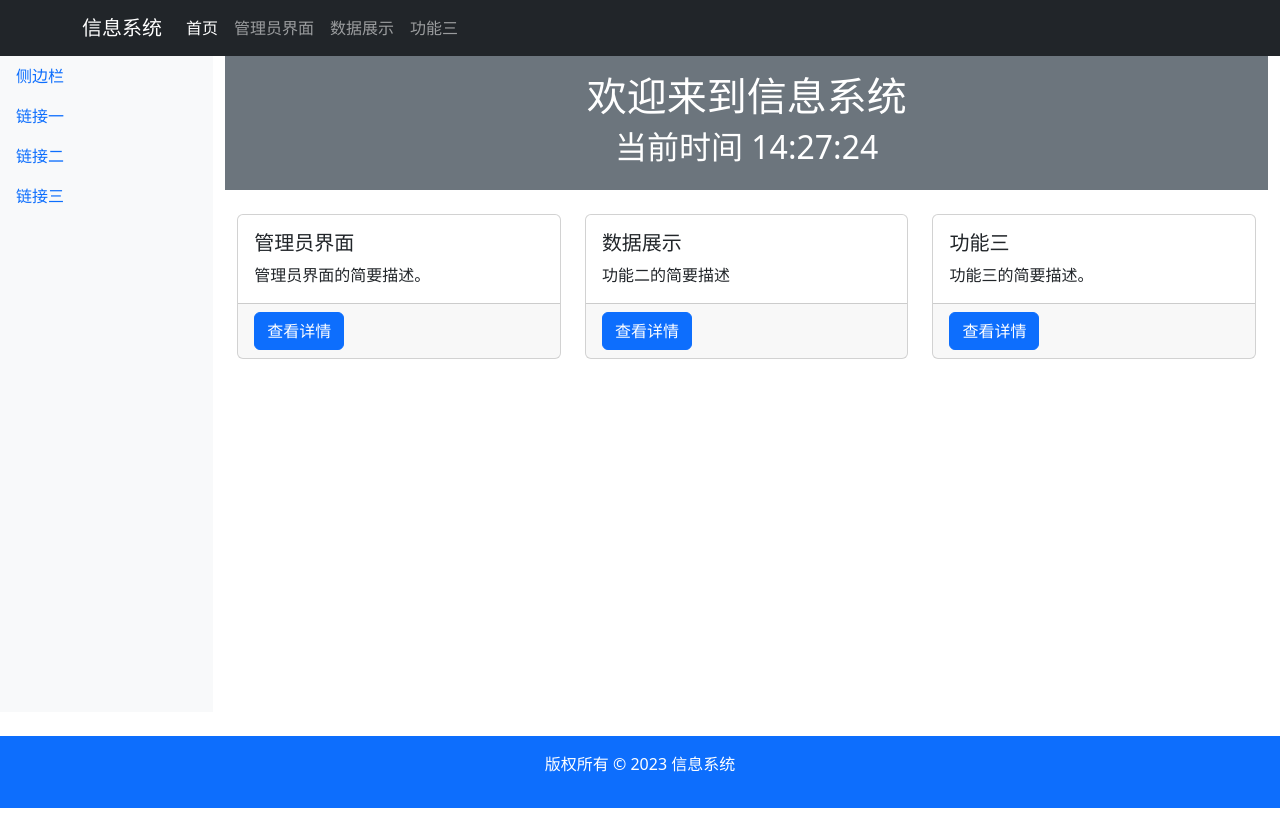
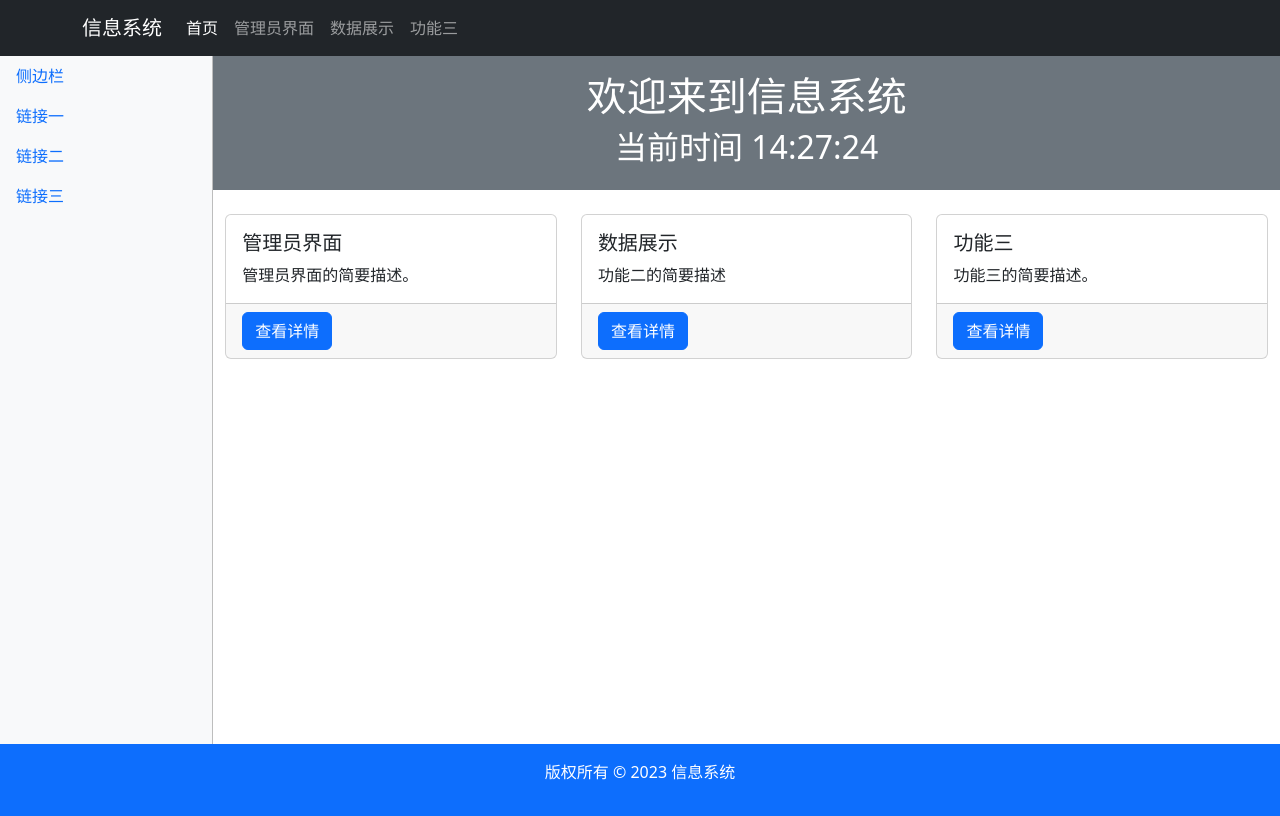
Before and after one commit to UniMars/info_system, a Django app: page / in a window 1280 px wide. Run offline with Django 4.2, Linux system fonts and the light colour scheme.

Commit message:
更新前端页面
修改
- 前端页面组件边距

```diff
--- a/static/css/style.css
+++ b/static/css/style.css
@@ -3,37 +3,40 @@
     width: 100%;
     margin: 0;
     padding: 0;
+
 }
+
 
 header {
     margin-top: 0;
     margin-bottom: 0;
 }
 
-        hr {
-            margin-top: 0;
-            margin-bottom: 0;
-            border: none;
-            border-top: 1px solid #505050;
-        }
-.container-content{
-    margin-left:  0;
+.container-content {
+    margin-left: 0;
     margin-right: 0;
     /*{#padding-left:0 ;#}*/
     /*{#padding-right: 0;#}*/
     /*{#max-width: 100%;#}*/
     /*{#max-height: 100%;#}*/
-    height: 82%;
+    height: 86%;
     width: 100%;
+    flex-grow: 1;
 }
+
 .this-row {
     height: 100%;
 }
 
 .this-sidebar {
     margin-left: 0;
+    border-right: 1px solid #bdbdbd;
 }
 
 .col-right {
     margin-right: 0;
+    padding: 0;
 }
+.this-footer{
+    margin: 0;
+}
--- a/templates/dataDemo.html
+++ b/templates/dataDemo.html
@@ -88,7 +88,7 @@
 </div>
 
 
-<footer class="bg-primary text-white text-center py-3 mt-4">
+<footer class="this-footer bg-primary text-white text-center py-3 ">
     <p>版权所有 &copy; 2023 信息系统</p>
 </footer>
 
--- a/templates/home.html
+++ b/templates/home.html
@@ -104,7 +104,7 @@
     </div>
 
 </div>
-<footer class="bg-primary text-white text-center py-3 mt-4">
+<footer class="this-footer bg-primary text-white text-center py-3">
     <p>版权所有 &copy; 2023 信息系统</p>
 </footer>
 
```
Lines whose indentation alone changed are shown as unchanged.
